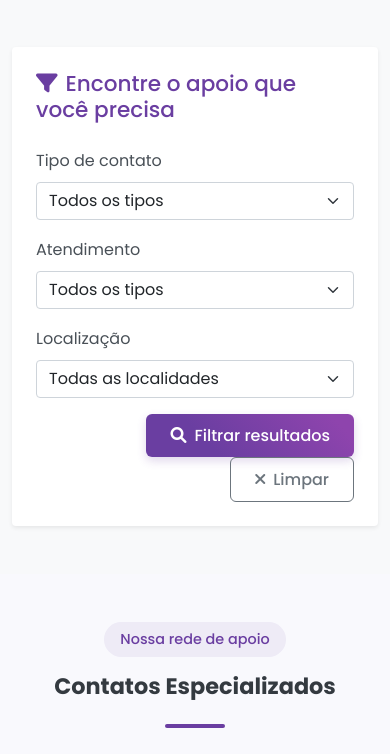
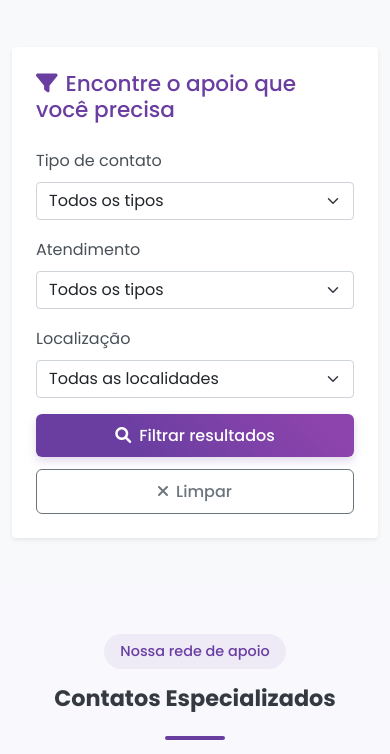
Before and after one commit to DataGusIT/CentroEspectro, a Django app: page /contatos/ in a window 390 px wide. Shown: the part 582-1336 px from the top of the page. Run offline with Django 5.2, Linux system fonts and the light colour scheme; data that the repository does not hold is empty.

Commit message:
feat: melhorando botoes responsivos em contato e profile

```diff
--- a/centroespectro/settings.py
+++ b/centroespectro/settings.py
@@ -18,7 +18,7 @@ SECRET_KEY = 'django-insecure-sua-chave-secreta-aqui'
 # SECURITY WARNING: don't run with debug turned on in production!
 DEBUG = True
 
-ALLOWED_HOSTS = ['localhost', '127.0.0.1', '192.168.86.13']
+ALLOWED_HOSTS = ['localhost', '127.0.0.1']
 
 # =============================================================================
 # CONFIGURAÇÕES DE APLICAÇÕES
--- a/core/templates/core/contatos.html
+++ b/core/templates/core/contatos.html
@@ -1157,6 +1157,35 @@ ESTRUTURA GERAL DO CSS
     }
 }
 
+@media (max-width: 768px) {
+
+    /* Seleciona o container que envolve os botões de "Filtrar" e "Limpar" */
+    #filtro-section .col-12.text-end {
+        /* Converte o container em flexbox para controlar o alinhamento */
+        display: flex;
+
+        /* Empilha os botões verticalmente */
+        flex-direction: column;
+
+        /* Centraliza os botões na horizontal */
+        align-items: center;
+
+        /* Cria o espaçamento vertical entre os botões */
+        gap: 12px;
+
+        /* Adiciona um espaço acima do primeiro botão para separá-lo dos selects */
+        margin-top: 1rem;
+    }
+
+    /* Faz os botões ocuparem uma largura agradável e consistente */
+    #filtro-section #btnFiltrar,
+    #filtro-section #btnLimpar {
+        width: 100%;
+        max-width: 350px; /* Define uma largura máxima para não ficarem esticados demais */
+        margin: 0; /* Remove qualquer margem lateral que possa existir */
+    }
+}
+
 /* Desktop Grande */
 @media (min-width: 1200px) {
     .hover-card:hover {
```
Also changed, not shown: core/templates/core/auth/profile.html (+22 -0 lines).
